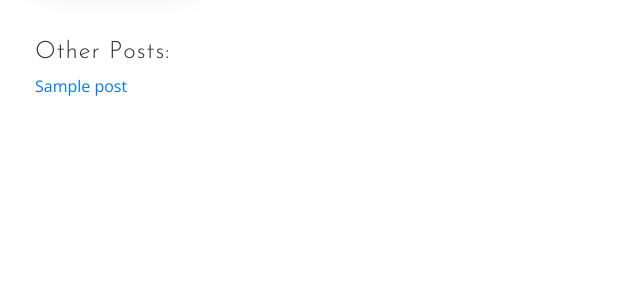
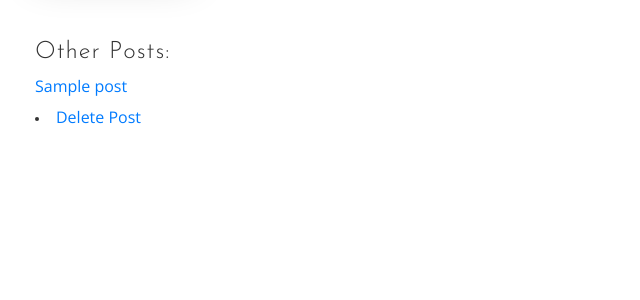
Before and after one commit to lukalelovic/Personal-Portfolio-Blog, a Flask app: page /dashboard in a window 1280 px wide. Shown: the part 371-671 px from the top of the page, without its empty margins (0-640 px from the left). Run offline with Flask 2, Linux system fonts and the light colour scheme; a user stored in the database is signed in; tables that the repository leaves empty hold one stand-in row (values such as "Sample post"); some libraries are stand-ins or nearby versions.

Commit message:
Delete Link Commit

```diff
--- a/app/routes.py
+++ b/app/routes.py
@@ -52,3 +52,11 @@ def logout():
 def post(id):
     post = Post.query.filter_by(id=id).first_or_404()
     return render_template('_post.html', post=post)
+
+
+@app.route('/delete-post/<int:id>')
+@login_required
+def delete_post(id):
+    p = Post.query.filter_by(id=id).delete()
+    db.session.commit()
+    return redirect(url_for('dashboard'))
--- a/app/templates/dashboard.html
+++ b/app/templates/dashboard.html
@@ -47,6 +47,8 @@
 			<h3>Other Posts: </h3>
 			{% for post in posts %}
 			<a href="{{ url_for('post', id=post.id) }}" target="_blank">{{ post.title }}</a>
+			<li><a href="{{ url_for('delete_post', id=post.id) }}">Delete Post</a></li>
+			<br>
 			{% endfor %}
         	</div>
     	</div>
```
